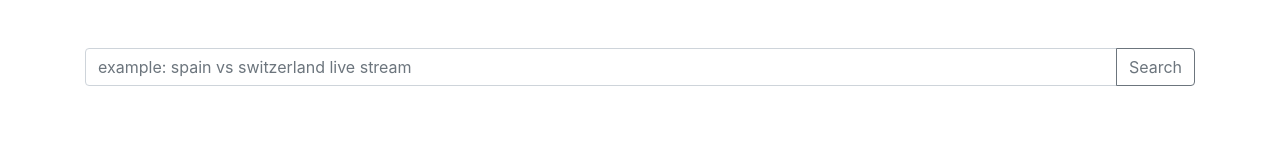
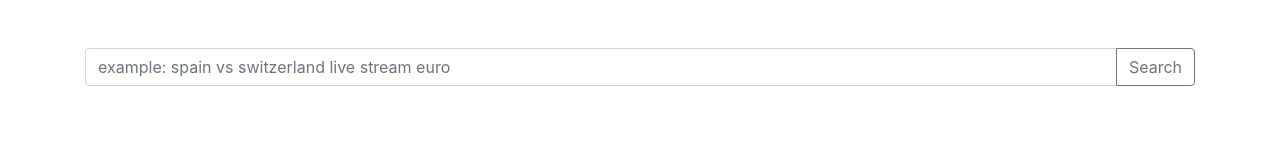
Before and after one commit to bayungrh/twitter-broadcasts-search, a Next.js app: page / in a window 1280 px wide. Shown: the top 160 px of the page. Built offline with nearby package versions, Linux system fonts and the light colour scheme.

Commit message:
clean code

```diff
--- a/components/Card.jsx
+++ b/components/Card.jsx
@@ -29,11 +29,11 @@ const CardComponent = () => {
     <div className="container mt-5">
       <InputGroup className="mb-3">
         <FormControl
-          aria-label="example: spain vs switzerland live stream"
+          aria-label="example: spain vs switzerland live stream euro"
           aria-describedby="basic-addon2"
           onChange={inputQuery}
           value={query}
-          placeholder="example: spain vs switzerland live stream"
+          placeholder="example: spain vs switzerland live stream euro"
         />
         <InputGroup.Append>
           <Button variant="outline-secondary" onClick={searchTweet}>Search</Button>
```
